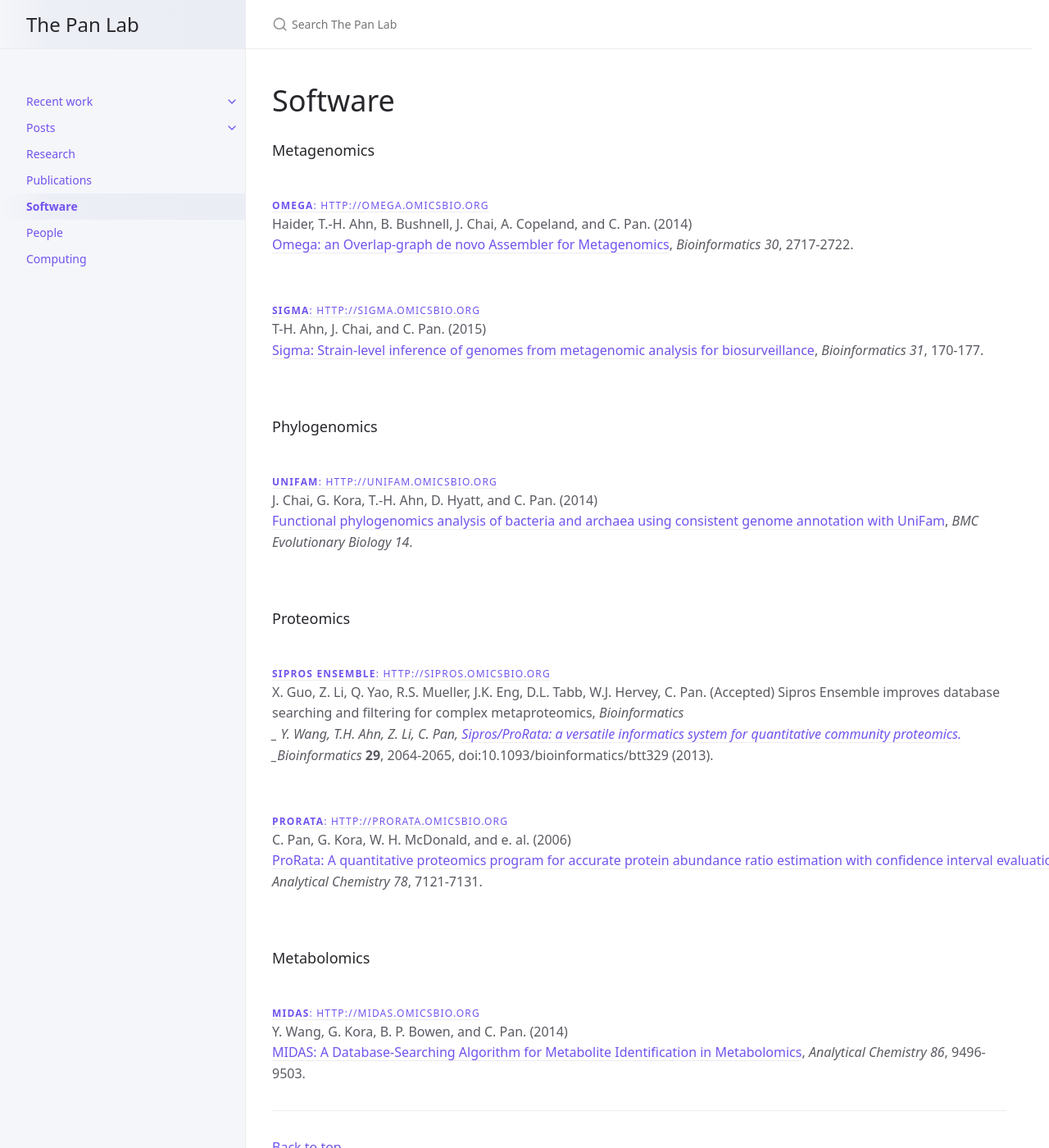
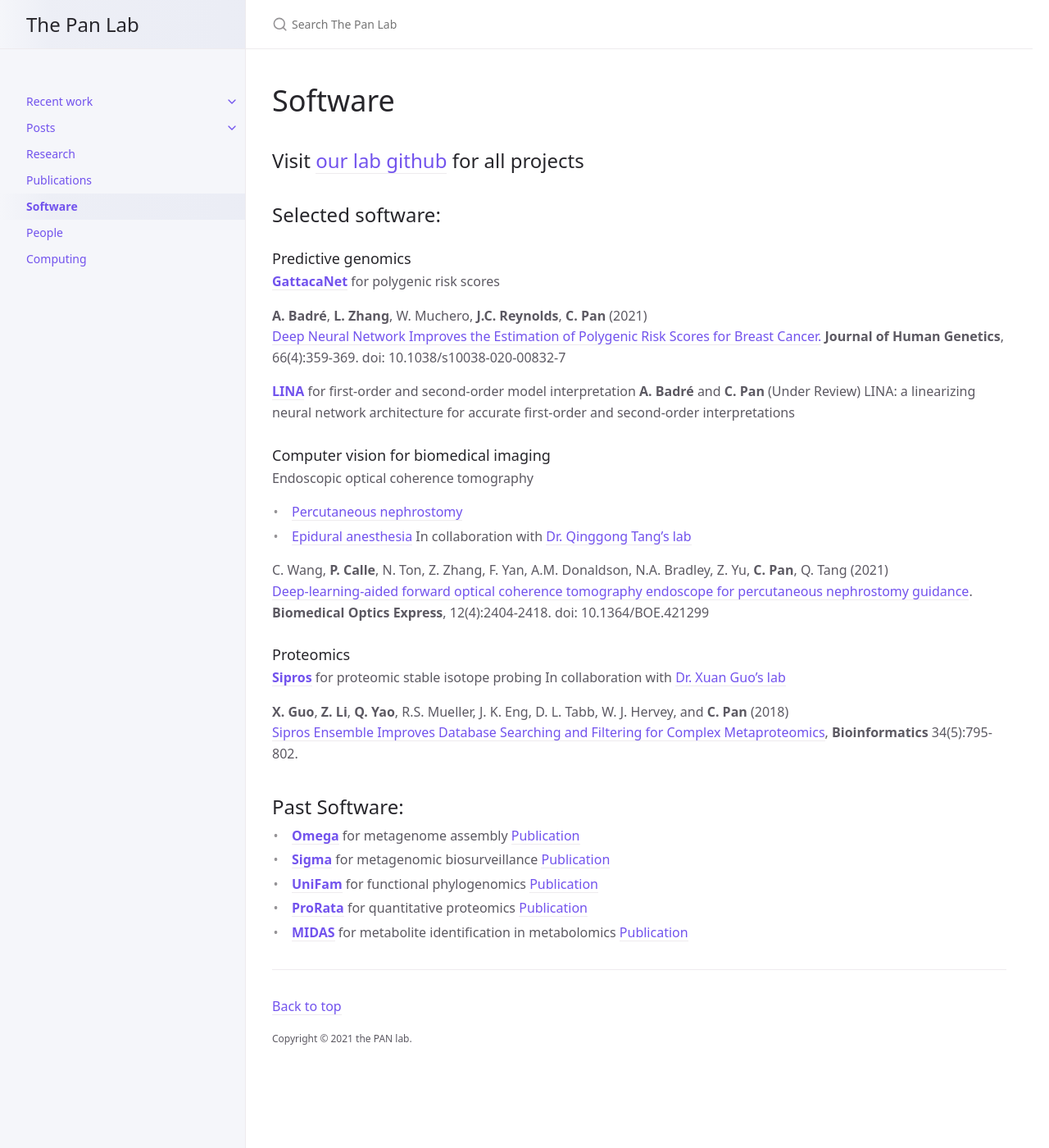
Before and after one commit to thepanlab/thepanlab.github.io, a Jekyll site: the page built from docs/software.md, in a window 1280 px wide and 1400 px high. Shown: the whole window at 82% size. Built offline with Jekyll 4.4.1, drawn with Linux system fonts in a browser that asks for light colours.

Commit message:
Update software.md

```diff
--- a/docs/software.md
+++ b/docs/software.md
@@ -5,53 +5,39 @@ nav_order: 5
 ---
 # Software
 
-### Metagenomics
+## Visit [our lab github](https://github.com/thepanlab) for all projects
 
-&nbsp;
+## Selected software:
 
-#### [**Omega**: http://omega.omicsbio.org](http://omega.omicsbio.org)
+### Predictive genomics
 
-Haider, T.-H. Ahn, B. Bushnell, J. Chai, A. Copeland, and C. Pan. (2014) [Omega: an Overlap-graph de novo Assembler for Metagenomics](https://www.omicsbio.org/2014/06/19/omega-an-overlap-graph-de-novo-assembler-for-metagenomics/ "Omega: an Overlap-graph de novo Assembler for Metagenomics."), _Bioinformatics_ _30_, 2717-2722.
+[**GattacaNet**](https://github.com/thepanlab/GattacaNet) for polygenic risk scores
 
-&nbsp;
+**A. Badré**, **L. Zhang**, W. Muchero, **J.C. Reynolds**, **C. Pan** (2021) [Deep Neural Network Improves the Estimation of Polygenic Risk Scores for Breast Cancer.](https://www.nature.com/articles/s10038-020-00832-7) **Journal of Human Genetics**, 66(4):359-369. doi: 10.1038/s10038-020-00832-7
 
-#### [**Sigma**: http://sigma.omicsbio.org](http://sigma.omicsbio.org)
+[**LINA**](https://github.com/thepanlab/LINA) for first-order and second-order model interpretation
+**A. Badré** and **C. Pan** (Under Review) LINA: a linearizing neural network architecture for accurate first-order and second-order interpretations
 
-T-H. Ahn, J. Chai, and C. Pan. (2015) [Sigma: Strain-level inference of genomes from metagenomic analysis for biosurveillance](https://academic.oup.com/bioinformatics/article-lookup/doi/10.1093/bioinformatics/btu641), _Bioinformatics_ _31_, 170-177.
+### Computer vision for biomedical imaging
 
-&nbsp;
+Endoscopic optical coherence tomography
+  - [Percutaneous nephrostomy](https://github.com/thepanlab/FOCT_kidney)
+  - [Epidural anesthesia](https://github.com/thepanlab/Endoscopic_OCT_Epidural)
+In collaboration with [Dr. Qinggong Tang's lab](http://tanglab.oucreate.com/)
 
-### Phylogenomics
-
-&nbsp;
-
-#### [**UniFam**: http://unifam.omicsbio.org](http://unifam.omicsbio.org)
-
-J. Chai, G. Kora, T.-H. Ahn, D. Hyatt, and C. Pan. (2014) [Functional phylogenomics analysis of bacteria and archaea using consistent genome annotation with UniFam](https://bmcevolbiol.biomedcentral.com/articles/10.1186/s12862-014-0207-y), _BMC Evolutionary Biology_ _14_.
-
-&nbsp;
+C. Wang, **P. Calle**, N. Ton, Z. Zhang, F. Yan, A.M. Donaldson, N.A. Bradley, Z. Yu, **C. Pan**, Q. Tang (2021) [Deep-learning-aided forward optical coherence tomography endoscope for percutaneous nephrostomy guidance](https://www.osapublishing.org/boe/fulltext.cfm?uri=boe-12-4-2404&id=449681). **Biomedical Optics Express**, 12(4):2404-2418. doi: 10.1364/BOE.421299
 
 ### Proteomics
 
-&nbsp;
+[**Sipros**](https://github.com/thepanlab/Sipros) for proteomic stable isotope probing
+In collaboration with [Dr. Xuan Guo's lab](http://www.cse.unt.edu/~xuanguo/)
 
-#### [**Sipros Ensemble**: http://sipros.omicsbio.org](http://sipros.omicsbio.org)
+**X. Guo**, **Z. Li**, **Q. Yao**, R.S. Mueller, J. K. Eng, D. L. Tabb, W. J. Hervey, and **C. Pan** (2018) [Sipros Ensemble Improves Database Searching and Filtering for Complex Metaproteomics](https://academic.oup.com/bioinformatics/article/34/5/795/4209993), **Bioinformatics** 34(5):795-802.
 
-X. Guo, Z. Li, Q. Yao, R.S. Mueller, J.K. Eng, D.L. Tabb, W.J. Hervey, C. Pan. (Accepted) Sipros Ensemble improves database searching and filtering for complex metaproteomics, _Bioinformatics
-_ Y. Wang, T.H. Ahn, Z. Li, C. Pan, [Sipros/ProRata: a versatile informatics system for quantitative community proteomics.](https://www.omicsbio.org/2013/08/15/siprosprorata-a-versatile-informatics-system-for-quantitative-community-proteomics/ "Sipros/ProRata: a versatile informatics system for quantitative community proteomics.") _Bioinformatics_ **29**, 2064-2065, doi:10.1093/bioinformatics/btt329 (2013).
 
-&nbsp;
-
-#### [**ProRata**: http://prorata.omicsbio.org](http://prorata.omicsbio.org)
-
-C. Pan, G. Kora, W. H. McDonald, and e. al. (2006) [ProRata: A quantitative proteomics program for accurate protein abundance ratio estimation with confidence interval evaluation](https://www.omicsbio.org/2006/10/14/prorata-a-quantitative-proteomics-program-for-accurate-protein-abundance-ratio-estimation-with-confidence-interval-evaluation/ "ProRata: A quantitative proteomics program for accurate protein abundance ratio estimation with confidence interval evaluation"), _Analytical Chemistry_ _78_, 7121-7131.
-
-&nbsp;
-
-### Metabolomics
-
-&nbsp;
-
-#### [**MIDAS**: http://midas.omicsbio.org](http://midas.omicsbio.org)
-
-Y. Wang, G. Kora, B. P. Bowen, and C. Pan. (2014) [MIDAS: A Database-Searching Algorithm for Metabolite Identification in Metabolomics](https://www.omicsbio.org/2014/08/26/midas-a-database-searching-algorithm-for-metabolite-identification-in-metabolomics/ "MIDAS: A Database-Searching Algorithm for Metabolite Identification in Metabolomics."), _Analytical Chemistry_ _86_, 9496-9503.
+## Past Software:
+  - [**Omega**](http://omega.omicsbio.org) for metagenome assembly [Publication](https://academic.oup.com/bioinformatics/article/30/19/2717/2422265)
+  - [**Sigma**](http://sigma.omicsbio.org) for metagenomic biosurveillance [Publication](https://academic.oup.com/bioinformatics/article/31/2/170/2366214)
+  - [**UniFam**](http://sigma.omicsbio.org) for functional phylogenomics [Publication](https://bmcecolevol.biomedcentral.com/articles/10.1186/s12862-014-0207-y)
+  - [**ProRata**](http://prorata.omicsbio.org) for quantitative proteomics [Publication](https://pubs.acs.org/doi/10.1021/ac060654b)
+  - [**MIDAS**](http://midas.omicsbio.org) for metabolite identification in metabolomics [Publication](https://pubs.acs.org/doi/10.1021/ac5014783)
```
